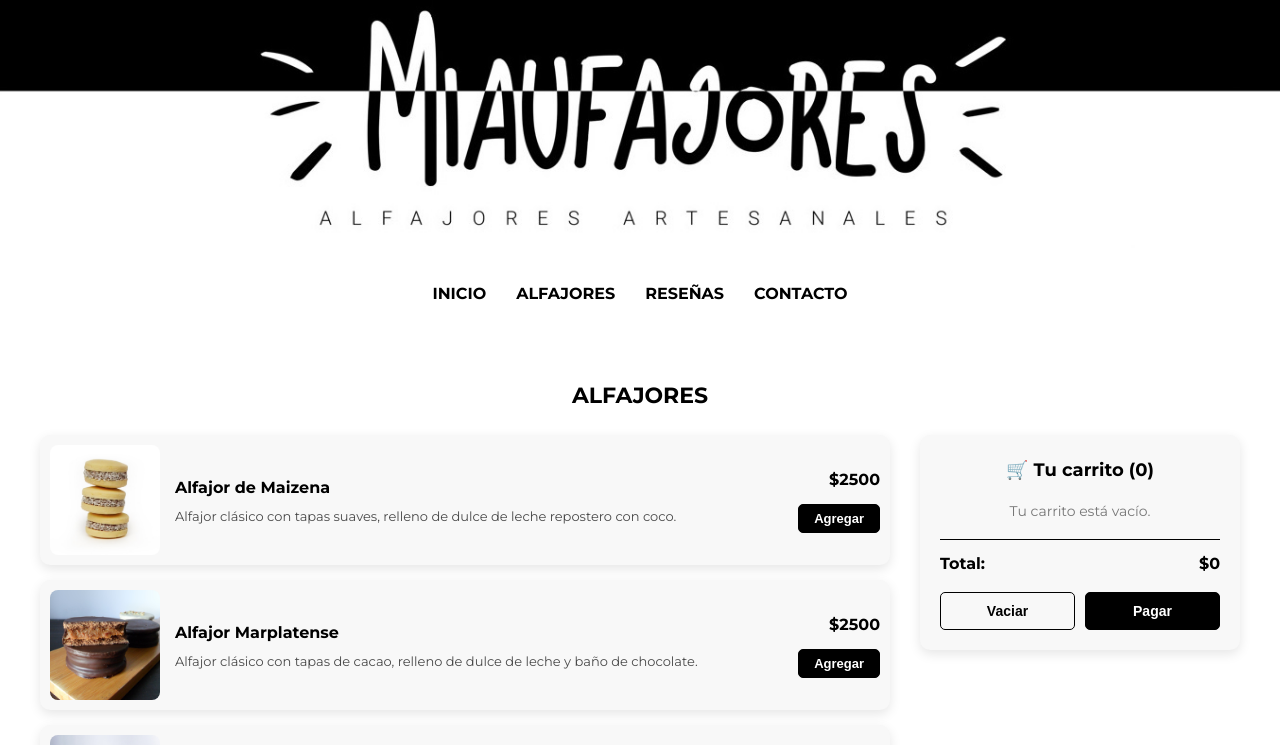
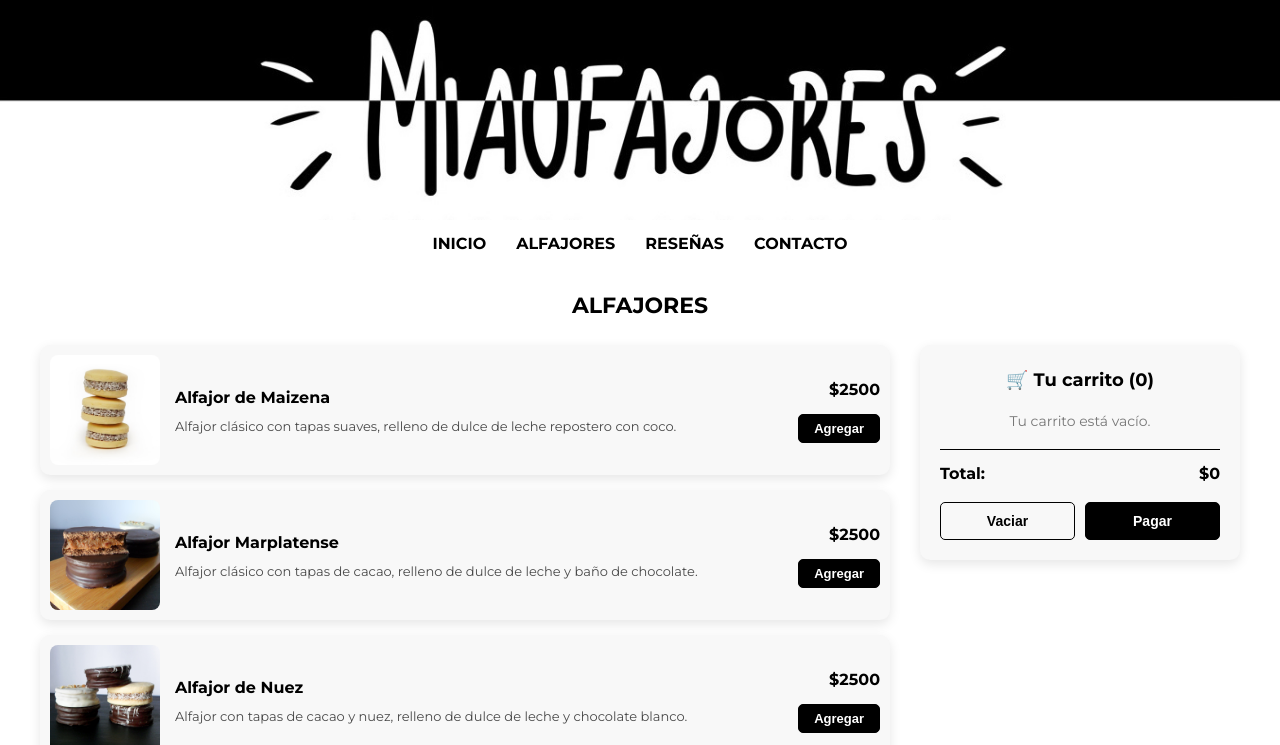
Before and after one commit to belencatt/Entrega-Final-FrontEnd, a plain HTML site: page index.html in a window 1280 px wide. Shown: the top 745 px of the page. Drawn offline with Linux system fonts and the light colour scheme.

Commit message:
Add files via upload

```diff
--- a/css/styles.css
+++ b/css/styles.css
@@ -63,10 +63,9 @@ header {
   flex-direction: column;
   align-items: center;
   width: 100%;
-  height: 270px;
+  height: 220px;
   background-image: url('../img/banner.jpg');
   background-size: cover;
-  background-position: center;
   background-repeat: no-repeat;
 }
 
@@ -82,7 +81,7 @@ header img {
 /* Sección Productos y Tienda */
 
 .section-productos{
-  padding: 60px 40px;
+  padding: 20px 40px 60px 40px;
 }
 
 .tienda-container {
```
